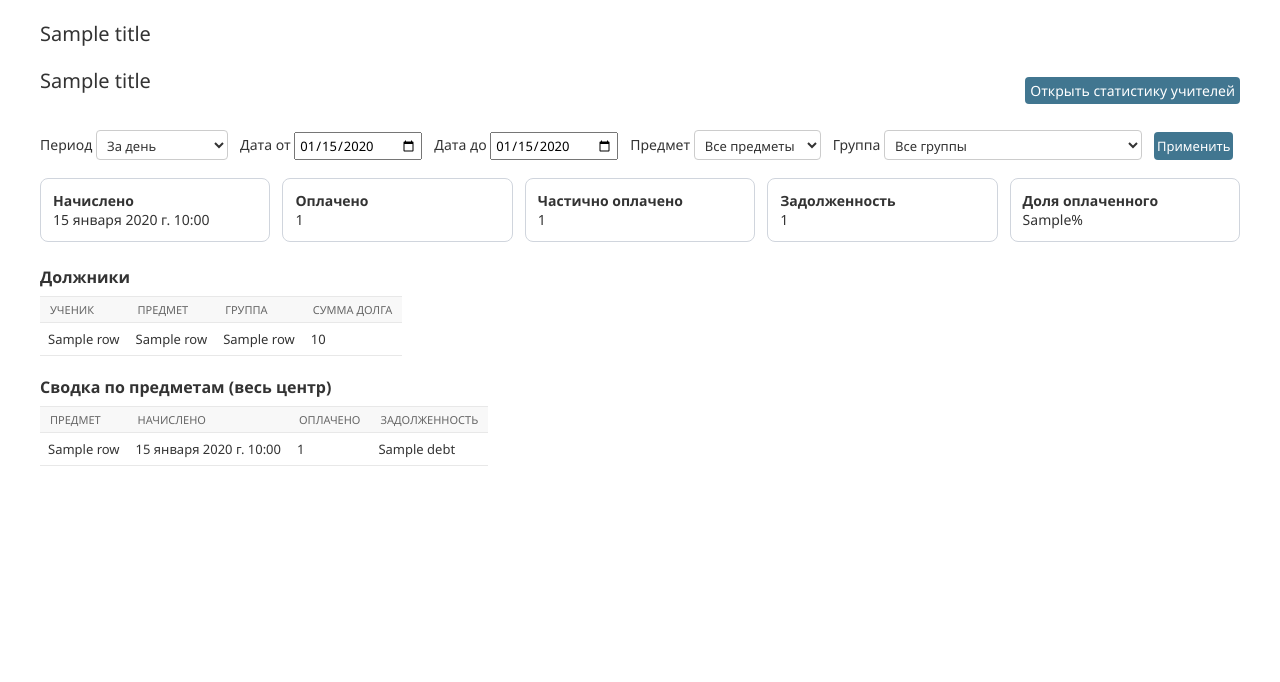
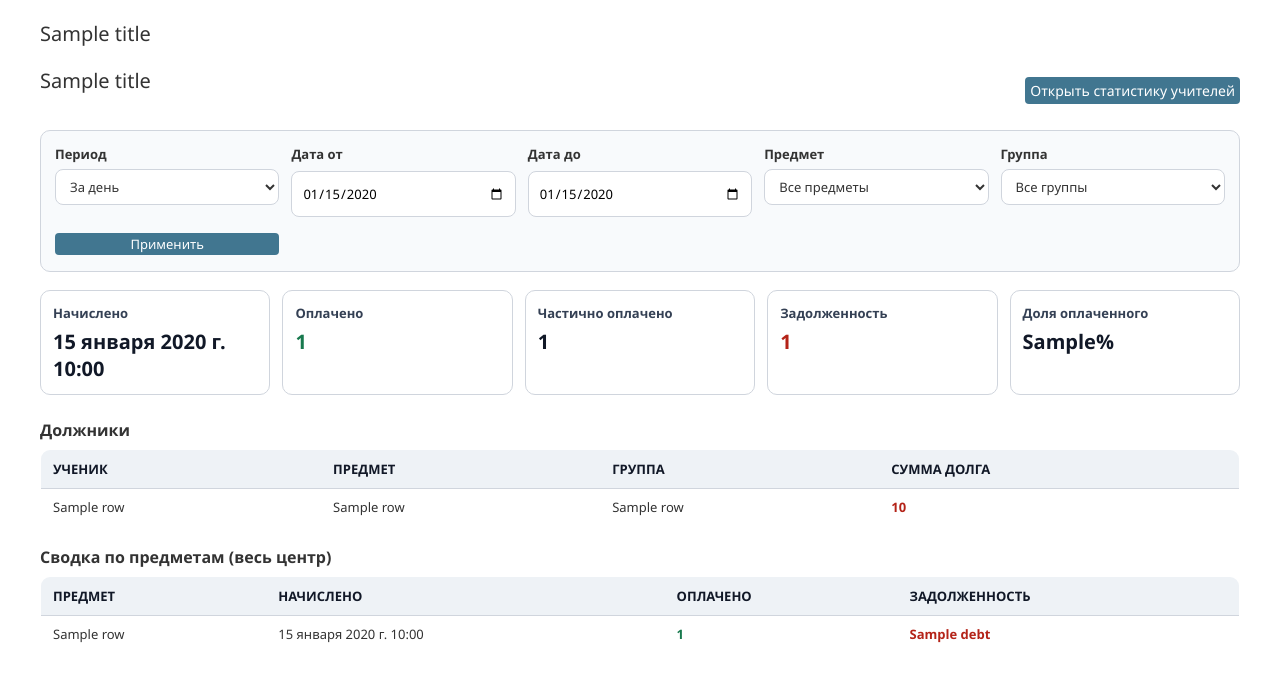
Before and after one commit to umarmrv/Edora, a Django app: template templates/admin/crm/cycle_finance_summary.html in a window 1280 px wide. Shown: the part 92-774 px from the top of the page. Run offline with Django 5.2, Linux system fonts and the light colour scheme; tables that the repository leaves empty hold one stand-in row (values such as "Sample post"); the template is opened without the code that fills it: values that come from a table or form of the project are taken from there, most other values are stand-ins (such as "Sample title", 1, 10 or a date in 2020).

Commit message:
Improve user admin role controls and report styling

```diff
--- a/templates/admin/crm/cycle_finance_summary.html
+++ b/templates/admin/crm/cycle_finance_summary.html
@@ -1,12 +1,106 @@
 {% extends "admin/base_site.html" %}
 
 {% block content %}
-<div style="display:flex;gap:16px;align-items:center;justify-content:space-between;margin-bottom:16px;">
+<style>
+  .report-header {
+    display: flex;
+    gap: 16px;
+    align-items: center;
+    justify-content: space-between;
+    margin-bottom: 16px;
+  }
+  .report-filters {
+    display: grid;
+    grid-template-columns: repeat(auto-fit, minmax(190px, 1fr));
+    gap: 12px;
+    margin-bottom: 18px;
+    padding: 14px;
+    border: 1px solid #d0d5dd;
+    border-radius: 10px;
+    background: #f8fafc;
+  }
+  .report-filters label {
+    display: flex;
+    flex-direction: column;
+    gap: 6px;
+    font-weight: 600;
+    font-size: 13px;
+  }
+  .report-filters select,
+  .report-filters input {
+    min-height: 36px;
+    border: 1px solid #d0d5dd;
+    border-radius: 8px;
+    padding: 4px 10px;
+    background: #ffffff;
+  }
+  .metric-grid {
+    display: grid;
+    grid-template-columns: repeat(auto-fit, minmax(210px, 1fr));
+    gap: 12px;
+    margin-bottom: 24px;
+  }
+  .metric-card {
+    border: 1px solid #d0d5dd;
+    padding: 12px;
+    border-radius: 10px;
+    background: #ffffff;
+  }
+  .metric-card strong {
+    color: #344054;
+    font-size: 13px;
+  }
+  .metric-value {
+    margin-top: 6px;
+    font-size: 20px;
+    font-weight: 700;
+    color: #111827;
+  }
+  .report-table {
+    width: 100%;
+    border-collapse: collapse;
+    border: 1px solid #d0d5dd;
+    border-radius: 10px;
+    overflow: hidden;
+    background: #ffffff;
+    margin-bottom: 14px;
+  }
+  .report-table thead th {
+    background: #eef2f6;
+    color: #111827;
+    text-align: left;
+    font-weight: 700;
+    font-size: 13px;
+    padding: 10px 12px;
+    border-bottom: 1px solid #d0d5dd;
+  }
+  .report-table tbody td {
+    padding: 10px 12px;
+    border-bottom: 1px solid #eaecf0;
+    font-size: 13px;
+  }
+  .report-table tbody tr:nth-child(even) {
+    background: #fafbfc;
+  }
+  .report-table tbody tr:hover {
+    background: #f2f7ff;
+  }
+  .money-paid {
+    color: #18794e;
+    font-weight: 700;
+  }
+  .money-debt {
+    color: #b42318;
+    font-weight: 700;
+  }
+</style>
+
+<div class="report-header">
   <h1>{{ title }}</h1>
   <a class="button" href="{{ teacher_stats_url }}">Открыть статистику учителей</a>
 </div>
 
-<form method="get" style="display:flex;flex-wrap:wrap;gap:12px;margin-bottom:16px;">
+<form method="get" class="report-filters">
   <label>Период
     <select name="period">
       <option value="day" {% if selected_period == 'day' %}selected{% endif %}>За день</option>
@@ -42,19 +136,21 @@
     </select>
   </label>
 
-  <button type="submit" class="button">Применить</button>
+  <label style="align-self:end;">
+    <button type="submit" class="button">Применить</button>
+  </label>
 </form>
 
-<div style="display:grid;grid-template-columns:repeat(auto-fit,minmax(220px,1fr));gap:12px;margin-bottom:24px;">
-  <div style="border:1px solid #d0d5dd;padding:12px;border-radius:8px;"><strong>Начислено</strong><br>{{ summary.total_due }}</div>
-  <div style="border:1px solid #d0d5dd;padding:12px;border-radius:8px;"><strong>Оплачено</strong><br>{{ summary.total_paid }}</div>
-  <div style="border:1px solid #d0d5dd;padding:12px;border-radius:8px;"><strong>Частично оплачено</strong><br>{{ summary.total_partial_paid }}</div>
-  <div style="border:1px solid #d0d5dd;padding:12px;border-radius:8px;"><strong>Задолженность</strong><br>{{ summary.total_debt }}</div>
-  <div style="border:1px solid #d0d5dd;padding:12px;border-radius:8px;"><strong>Доля оплаченного</strong><br>{{ summary.paid_ratio }}%</div>
+<div class="metric-grid">
+  <div class="metric-card"><strong>Начислено</strong><div class="metric-value">{{ summary.total_due }}</div></div>
+  <div class="metric-card"><strong>Оплачено</strong><div class="metric-value money-paid">{{ summary.total_paid }}</div></div>
+  <div class="metric-card"><strong>Частично оплачено</strong><div class="metric-value">{{ summary.total_partial_paid }}</div></div>
+  <div class="metric-card"><strong>Задолженность</strong><div class="metric-value money-debt">{{ summary.total_debt }}</div></div>
+  <div class="metric-card"><strong>Доля оплаченного</strong><div class="metric-value">{{ summary.paid_ratio }}%</div></div>
 </div>
 
 <h2>Должники</h2>
-<table>
+<table class="report-table">
   <thead>
     <tr>
       <th>Ученик</th>
@@ -69,7 +165,7 @@
       <td>{{ row.student_name }}</td>
       <td>{{ row.subject_name }}</td>
       <td>{{ row.group_name }}</td>
-      <td>{{ row.debt_amount }}</td>
+      <td class="money-debt">{{ row.debt_amount }}</td>
     </tr>
     {% empty %}
     <tr>
@@ -81,7 +177,7 @@
 
 {% if not selected_subject %}
 <h2 style="margin-top:20px;">Сводка по предметам (весь центр)</h2>
-<table>
+<table class="report-table">
   <thead>
     <tr>
       <th>Предмет</th>
@@ -95,8 +191,8 @@
     <tr>
       <td>{{ row.subject_name }}</td>
       <td>{{ row.due }}</td>
-      <td>{{ row.paid }}</td>
-      <td>{{ row.debt }}</td>
+      <td class="money-paid">{{ row.paid }}</td>
+      <td class="money-debt">{{ row.debt }}</td>
     </tr>
     {% empty %}
     <tr>
```
Also changed, not shown: crm/admin.py (+58 -1 lines), templates/admin/crm/teacher_performance.html (+77 -5 lines).
